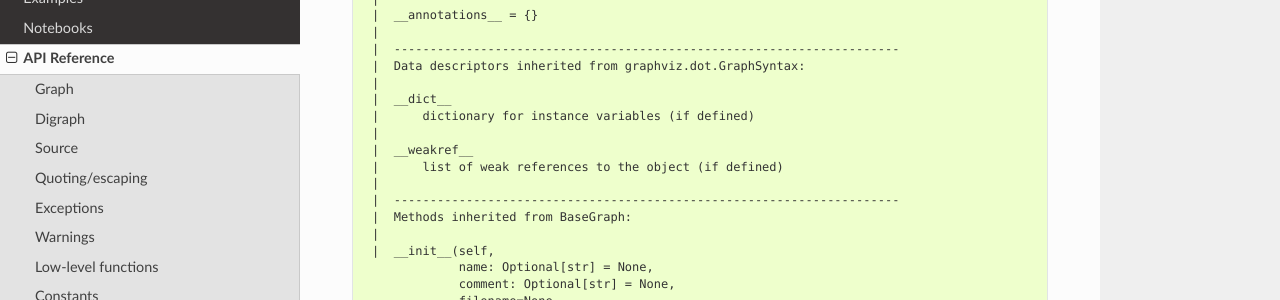
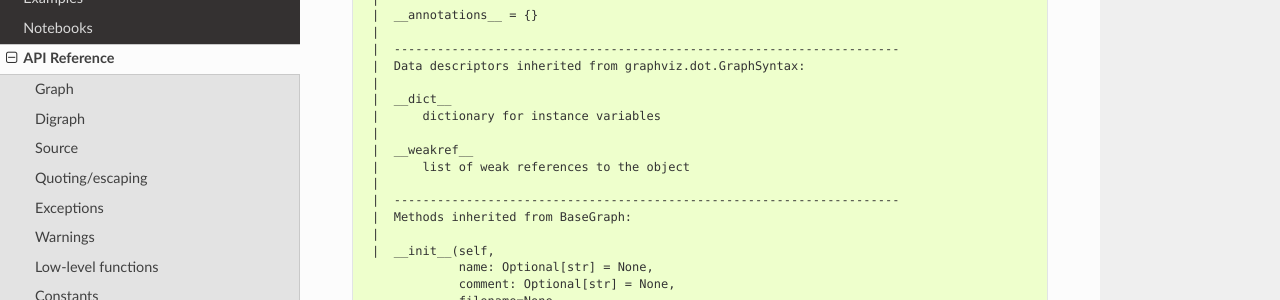
Before and after one commit to xflr6/graphviz, a Sphinx documentation site: the page built from docs/api.rst, in a window 1280 px wide and 900 px high, scrolled down 7093 px. Shown: the part 151-451 px from the top of the window. Built offline with Sphinx 7.4.7 and the Read the Docs theme 2.0.0, drawn with Linux system fonts in a browser that asks for light colours; the version number is read from the project's files by our own code; some of the changed text lies outside the part shown.

Commit message:
run update-help.py with Python 3.12

```diff
--- a/docs/api.rst
+++ b/docs/api.rst
@@ -319,10 +319,10 @@ https://github.com/xflr6/graphviz/blob/master/docs/api.rst#graph-1
      |  Data descriptors inherited from graphviz.dot.GraphSyntax:
      |
      |  __dict__
-     |      dictionary for instance variables (if defined)
+     |      dictionary for instance variables
      |
      |  __weakref__
-     |      list of weak references to the object (if defined)
+     |      list of weak references to the object
      |
      |  ----------------------------------------------------------------------
      |  Methods inherited from BaseGraph:
@@ -843,10 +843,10 @@ https://github.com/xflr6/graphviz/blob/master/docs/api.rst#digraph-1
      |  Data descriptors inherited from graphviz.dot.DigraphSyntax:
      |
      |  __dict__
-     |      dictionary for instance variables (if defined)
+     |      dictionary for instance variables
      |
      |  __weakref__
-     |      list of weak references to the object (if defined)
+     |      list of weak references to the object
      |
      |  ----------------------------------------------------------------------
      |  Methods inherited from BaseGraph:
@@ -1631,10 +1631,10 @@ https://github.com/xflr6/graphviz/blob/master/docs/api.rst#source-1
      |  Data descriptors inherited from graphviz.base.LineIterable:
      |
      |  __dict__
-     |      dictionary for instance variables (if defined)
+     |      dictionary for instance variables
      |
      |  __weakref__
-     |      list of weak references to the object (if defined)
+     |      list of weak references to the object
      |
      |  ----------------------------------------------------------------------
      |  Data descriptors inherited from graphviz.parameters.engines.Engine:
```
Also changed, not shown: 1 other file.
